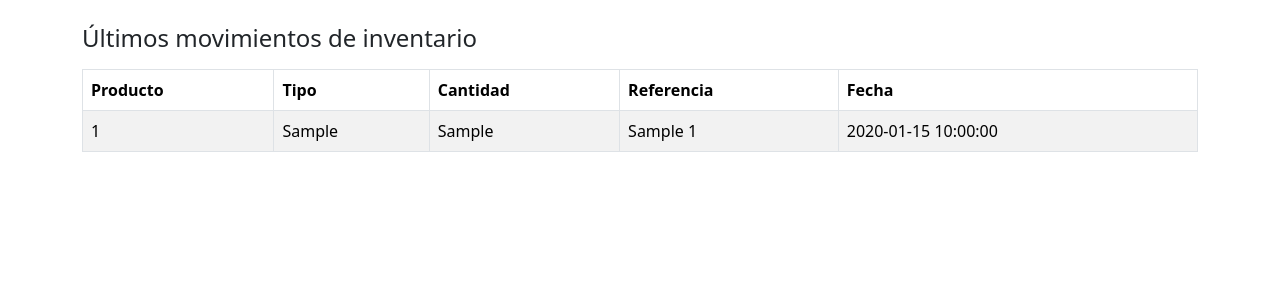
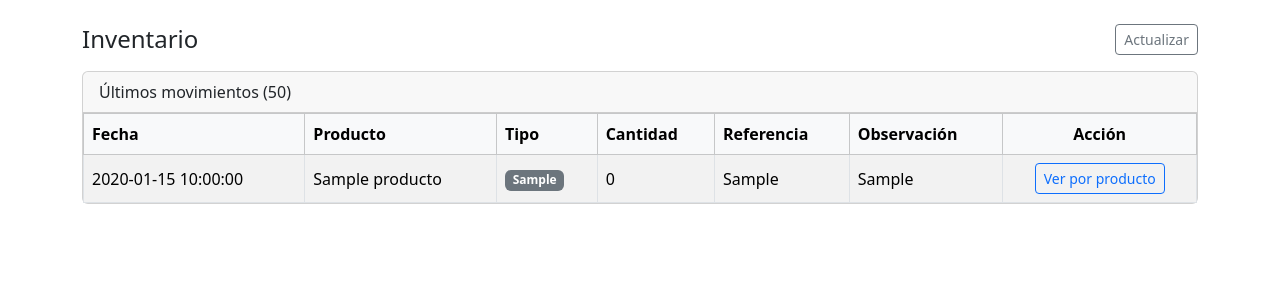
Before and after one commit to KevinMoscoso/ERPIA, a PHP site: page /inventario in a window 1280 px wide. Shown: the top 300 px of the page. Run offline with PHP 8.4, Linux system fonts and the light colour scheme; tables that the repository leaves empty or names only in its code hold one stand-in row (values such as "Sample post").

Commit message:
Corrección de errores en inventario

```diff
--- a/src/Controller/InventarioController.php
+++ b/src/Controller/InventarioController.php
@@ -7,17 +7,38 @@ namespace Erpia\Controller;
 use Erpia\Core\View;
 use Erpia\Core\Database;
 use Erpia\Model\InventarioMovimiento;
+use PDO;
 
 class InventarioController
 {
     public function index(): void
     {
-        $stmt = Database::getConnection()->query(
-            "SELECT * FROM inventario_movimientos ORDER BY id DESC LIMIT 50"
-        );
+        $sql = "
+            SELECT
+                im.id,
+                im.producto_id,
+                p.nombre AS producto_nombre,
+                im.tipo,
+                im.cantidad,
+                im.referencia_tipo,
+                im.referencia_id,
+                im.observacion,
+                im.created_at,
+                f.numero AS factura_numero
+            FROM inventario_movimientos im
+            LEFT JOIN productos p ON p.id = im.producto_id
+            LEFT JOIN facturas f
+                ON im.referencia_tipo = 'FACTURA'
+               AND im.referencia_id = f.id
+            ORDER BY im.created_at DESC
+            LIMIT 50
+        ";
+
+        $stmt = Database::getConnection()->prepare($sql);
+        $stmt->execute();
 
         View::render('inventario/index', [
-            'movimientos' => $stmt->fetchAll(),
+            'movimientos' => $stmt->fetchAll(PDO::FETCH_ASSOC) ?: [],
         ]);
     }
 
@@ -39,7 +60,7 @@ class InventarioController
     public function guardarAjuste(int $id): void
     {
         $cantidad = (int) ($_POST['cantidad'] ?? 0);
-        $obs = trim((string)($_POST['observacion'] ?? ''));
+        $obs = trim((string) ($_POST['observacion'] ?? ''));
 
         if ($cantidad === 0) {
             header('Location: /inventario/ajustar/' . $id);
@@ -54,17 +75,15 @@ class InventarioController
         $db->beginTransaction();
 
         try {
-            // ✅ Guardar el delta real (puede ser negativo)
             InventarioMovimiento::registrarMovimiento([
-                'producto_id' => $id,
-                'tipo' => 'AJUSTE',
-                'cantidad' => $cantidad,          // ✅ NO abs()
+                'producto_id'     => $id,
+                'tipo'            => 'AJUSTE',
+                'cantidad'        => $cantidad, // delta real
                 'referencia_tipo' => 'AJUSTE',
-                'referencia_id' => null,
-                'observacion' => $obs,
+                'referencia_id'   => null,
+                'observacion'     => $obs,
             ]);
 
-            // ✅ Aplicar delta
             InventarioMovimiento::ajustarStock($id, $cantidad);
 
             $db->commit();
--- a/src/View/inventario/index.php
+++ b/src/View/inventario/index.php
@@ -1,36 +1,101 @@
+<?php
+/** @var array $movimientos */
+?>
 <!doctype html>
 <html lang="es">
 <head>
     <meta charset="utf-8">
-    <title>Inventario</title>
-    <link href="https://cdn.jsdelivr.net/npm/bootstrap@5.3.3/dist/css/bootstrap.min.css" rel="stylesheet">
+    <title>Inventario - ERP-IA</title>
+    <meta name="viewport" content="width=device-width, initial-scale=1">
+    <link
+        href="https://cdn.jsdelivr.net/npm/bootstrap@5.3.3/dist/css/bootstrap.min.css"
+        rel="stylesheet"
+        crossorigin="anonymous"
+    >
 </head>
 <body>
 <div class="container my-4">
-    <h1 class="h4 mb-3">Últimos movimientos de inventario</h1>
+    <div class="d-flex justify-content-between align-items-center mb-3">
+        <h1 class="h4 mb-0">Inventario</h1>
+        <a href="/inventario" class="btn btn-outline-secondary btn-sm">Actualizar</a>
+    </div>
 
-    <table class="table table-bordered table-striped">
-        <thead>
+    <div class="card">
+        <div class="card-header">
+            Últimos movimientos (50)
+        </div>
+        <div class="card-body p-0">
+            <div class="table-responsive">
+                <table class="table table-striped table-bordered mb-0 align-middle">
+                    <thead class="table-light">
                     <tr>
+                        <th>Fecha</th>
                         <th>Producto</th>
                         <th>Tipo</th>
                         <th>Cantidad</th>
                         <th>Referencia</th>
-            <th>Fecha</th>
+                        <th>Observación</th>
+                        <th class="text-center">Acción</th>
                     </tr>
                     </thead>
                     <tbody>
+                    <?php if (!empty($movimientos)): ?>
                         <?php foreach ($movimientos as $m): ?>
+                            <?php
+                            $tipo = (string) ($m['tipo'] ?? '');
+                            $badgeClass = 'bg-secondary';
+
+                            if ($tipo === 'ENTRADA') {
+                                $badgeClass = 'bg-success';
+                            } elseif ($tipo === 'SALIDA') {
+                                $badgeClass = 'bg-danger';
+                            } elseif ($tipo === 'AJUSTE') {
+                                $badgeClass = 'bg-warning text-dark';
+                            }
+
+                            // Referencia legible
+                            if ($m['referencia_tipo'] === 'FACTURA' && !empty($m['factura_numero'])) {
+                                $refText = 'FACTURA Nº ' . $m['factura_numero'];
+                            } else {
+                                $refText = $m['referencia_tipo'];
+                            }
+                            ?>
                             <tr>
-                <td><?= $m['producto_id'] ?></td>
-                <td><?= $m['tipo'] ?></td>
-                <td><?= $m['cantidad'] ?></td>
-                <td><?= $m['referencia_tipo'] ?> <?= $m['referencia_id'] ?></td>
-                <td><?= $m['created_at'] ?></td>
+                                <td><?= htmlspecialchars((string) $m['created_at'], ENT_QUOTES, 'UTF-8') ?></td>
+                                <td><?= htmlspecialchars((string) $m['producto_nombre'], ENT_QUOTES, 'UTF-8') ?></td>
+                                <td>
+                                    <span class="badge <?= $badgeClass ?>">
+                                        <?= htmlspecialchars($tipo, ENT_QUOTES, 'UTF-8') ?>
+                                    </span>
+                                </td>
+                                <td><?= (int) $m['cantidad'] ?></td>
+                                <td><?= htmlspecialchars($refText, ENT_QUOTES, 'UTF-8') ?></td>
+                                <td><?= htmlspecialchars((string) $m['observacion'], ENT_QUOTES, 'UTF-8') ?></td>
+                                <td class="text-center">
+                                    <a class="btn btn-sm btn-outline-primary"
+                                       href="/inventario/producto/<?= (int) $m['producto_id'] ?>">
+                                        Ver por producto
+                                    </a>
+                                </td>
                             </tr>
                         <?php endforeach; ?>
+                    <?php else: ?>
+                        <tr>
+                            <td colspan="7" class="text-center py-4">
+                                No hay movimientos para mostrar.
+                            </td>
+                        </tr>
+                    <?php endif; ?>
                     </tbody>
                 </table>
             </div>
+        </div>
+    </div>
+</div>
+
+<script
+    src="https://cdn.jsdelivr.net/npm/bootstrap@5.3.3/dist/js/bootstrap.bundle.min.js"
+    crossorigin="anonymous"
+></script>
 </body>
 </html>
```
Lines whose indentation alone changed are shown as unchanged.
